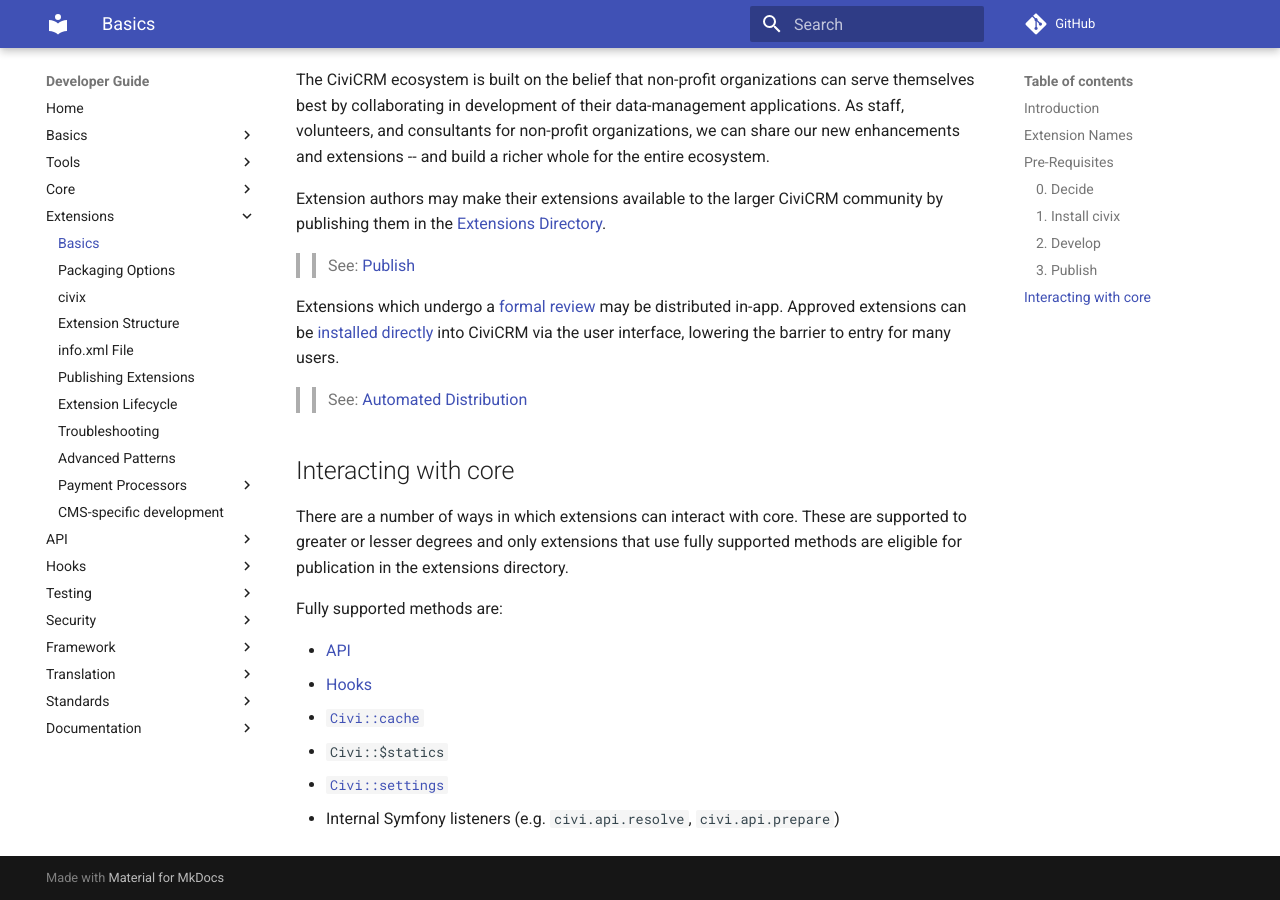
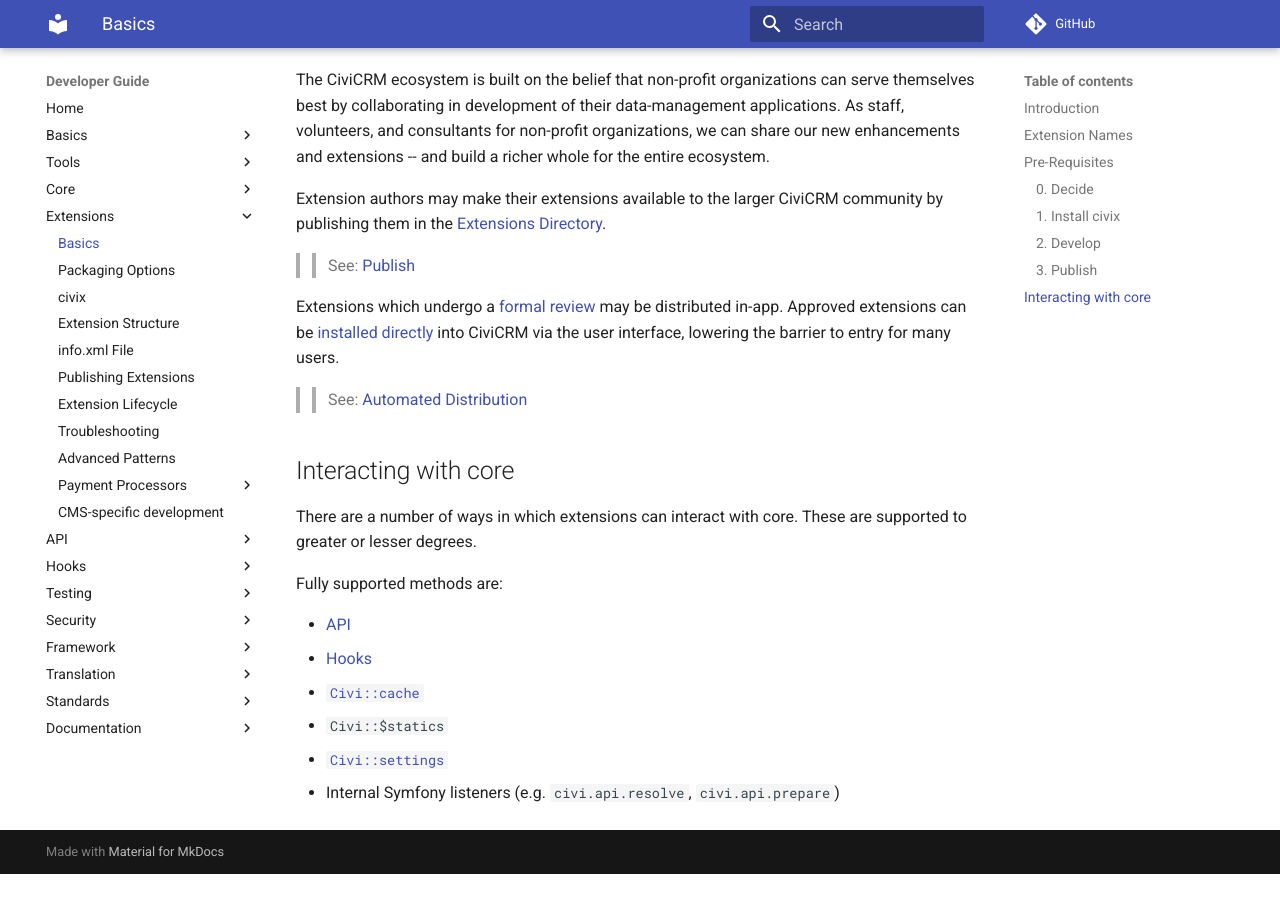
Before and after one commit to civicrm/civicrm-dev-docs, an MkDocs documentation site: the page built from docs/extensions/index.md, in a window 1280 px wide and 900 px high, scrolled down 1910 px. Built offline with MkDocs 1.6.1 and Material for MkDocs 9.7.7, drawn with Linux system fonts in a browser that asks for light colours; comment, search, counter and statistics services are not loaded; old or Windows-style settings are respelled for this version of MkDocs; after the commit the page ends 2784 px from its top, so only the background shows below that.

Commit message:
Clarify requirements for publication in ext dir
I removed this sentence because I don't think it's accurate.

We have these review criteria:
https://docs.civicrm.org/extensions/lifecycle/#review-criteria

The criteria do say that you can't use PHP overrides. But there are
other interfaces (like BAO functions for example) that are not in the
"supported methods" list but also not prohibited based on the extension
review criteria.

```diff
--- a/docs/extensions/index.md
+++ b/docs/extensions/index.md
@@ -54,7 +54,7 @@
 
 ## Interacting with core
 
-There are a number of ways in which extensions can interact with core. These are supported to greater or lesser degrees and only extensions that use fully supported methods are eligible for publication in the extensions directory.
+There are a number of ways in which extensions can interact with core. These are supported to greater or lesser degrees.
 
 Fully supported methods are:
 
```
